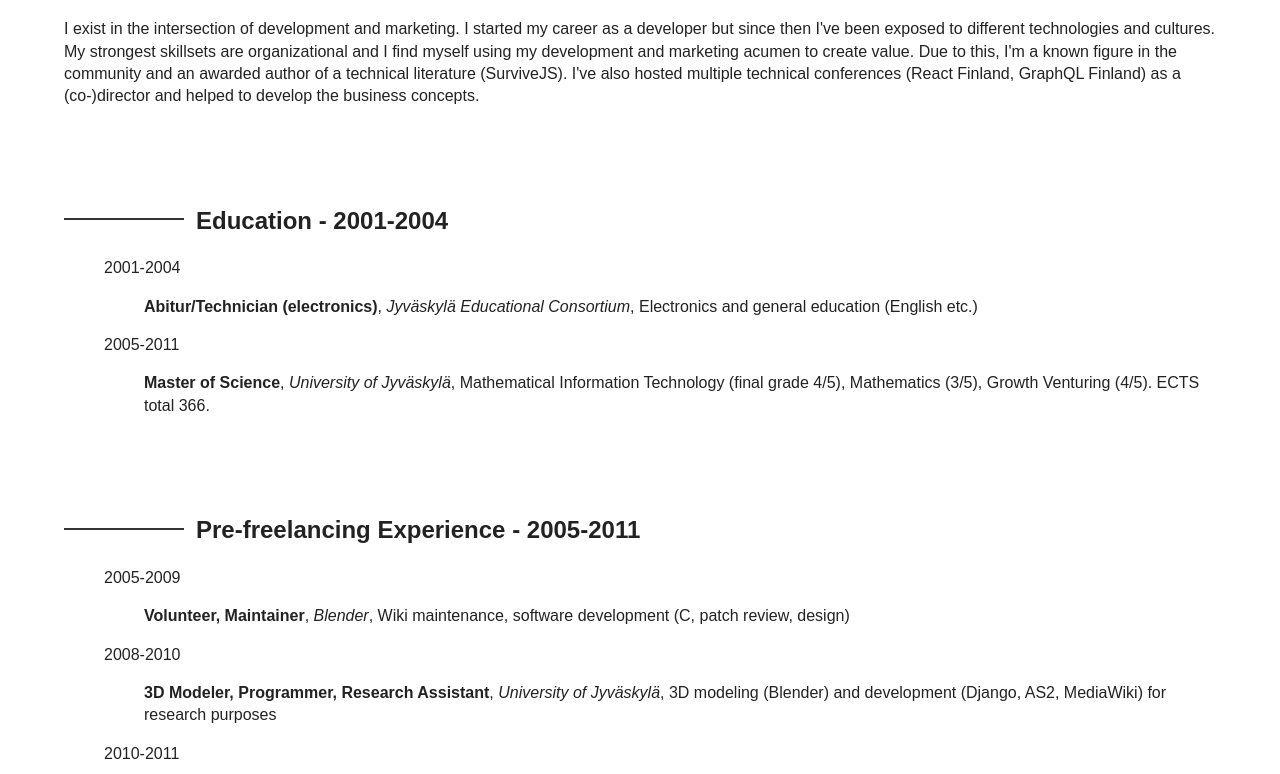
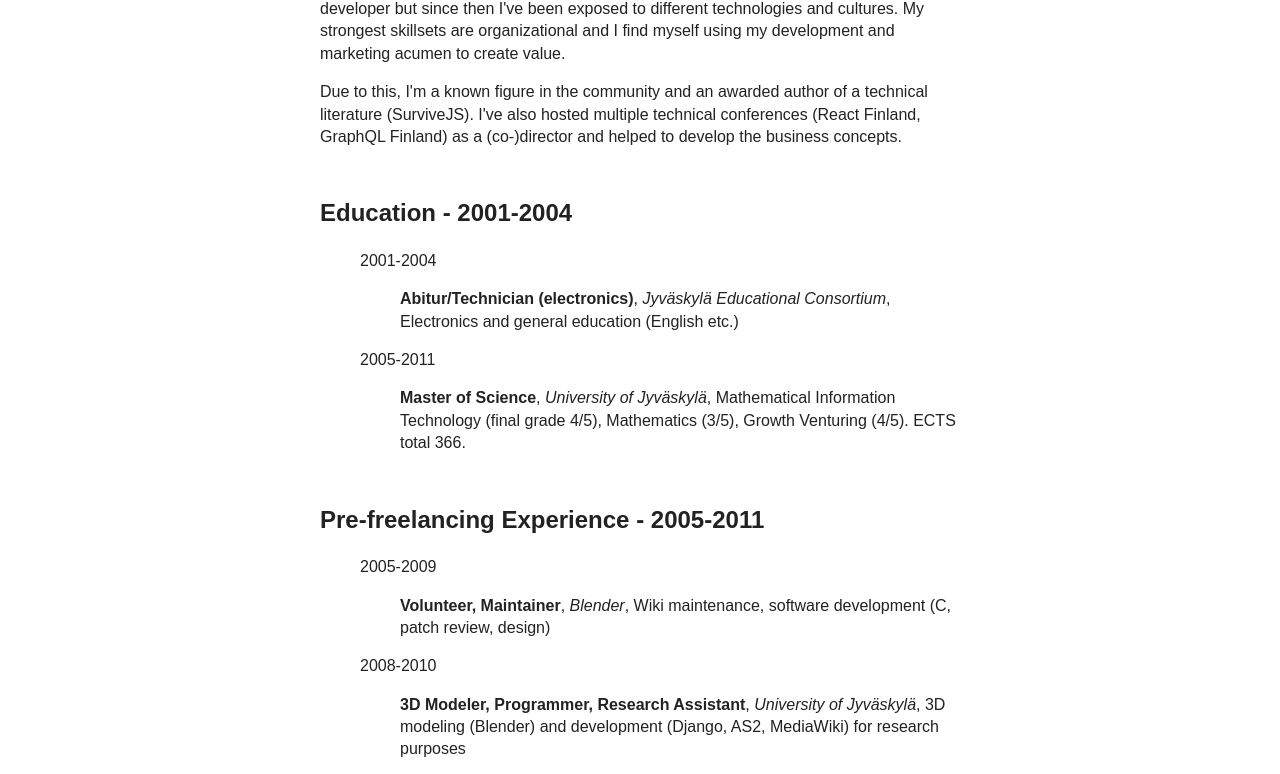
Before and after one commit to bebraw/cv, a website: page index.html in a window 1280 px wide. Shown: the part 112-886 px from the top of the page. Drawn offline with Linux system fonts and the light colour scheme.

Commit message:
chore: Update CV

```diff
--- a/css/custom.css
+++ b/css/custom.css
@@ -1,17 +1,30 @@
-body {
-    margin: 4em;
+@page {
+  size: A4;
+
+  /* this affects the margin in the printer settings */
+  margin: 25mm 25mm 25mm 25mm;
 }
 
-h2::before {
-  float: left;
-  width: 5em;
-  height: 2px;
-  margin-top: 0.6em;
-  margin-right: 0.5em;
-  background: #333;
-  content: '';
+body {
+  margin: 0 auto;
+  max-width: 50vw;
+}
+
+@media print {
+  body {
+    max-width: inherit;
+  }
+}
+
+
+h1, h2, h3, h4, h5 {
+  page-break-after: avoid;
+  page-break-inside: avoid;
+}
+table, figure, dl {
+  page-break-inside: avoid;
 }
 
 h2 {
-  margin-top: 4em;
+  margin-top: 2em;
 }
--- a/index.html
+++ b/index.html
@@ -20,7 +20,8 @@
         <![endif]-->
 
         <h1 id="juho-veps-l-inen-survivejs">Juho Vepsäläinen - SurviveJS</h1>
-<p>I exist in the intersection of development and marketing. I started my career as a developer but since then I&#39;ve been exposed to different technologies and cultures. My strongest skillsets are organizational and I find myself using my development and marketing acumen to create value. Due to this, I&#39;m a known figure in the community and an awarded author of a technical literature (SurviveJS). I&#39;ve also hosted multiple technical conferences (React Finland, GraphQL Finland) as a (co-)director and helped to develop the business concepts.</p>
+<p>I exist in the intersection of development and marketing. I started my career as a developer but since then I&#39;ve been exposed to different technologies and cultures. My strongest skillsets are organizational and I find myself using my development and marketing acumen to create value.</p>
+<p>Due to this, I&#39;m a known figure in the community and an awarded author of a technical literature (SurviveJS). I&#39;ve also hosted multiple technical conferences (React Finland, GraphQL Finland) as a (co-)director and helped to develop the business concepts.</p>
 <h2 id="education-2001-2004">Education - 2001-2004</h2>
 <ul>
 <dl>
@@ -75,6 +76,8 @@
 <p>The second edition of React Finland in 2019 was even a greater success and it reached 400 attendees while gaining highly favorable feedback. The event was a major step for the brand and overall execution of the event was on a good level. As a director, I was responsible for the overall planning, certain technical bits (asset generator, site), and marketing (content marketing supported by other initiatives).</p>
 <p>On SurviveJS side, I&#39;ve focused more on consulting since 2017 due to demand. My clients include companies such as Kapsch, eBay, and Kleiner Perkins in addition to a number of smaller companies requiring my specific attention. I&#39;ve been exposed to businesses of different sizes while gaining insight to how they operate.</p>
 <p>At the moment, I live in Vienna and I am one of the organizers of React Vienna while being active and known figure in the community. My time in Vienna has taught me a lot about different cultures while I&#39;ve also picked up the basics of the German language.</p>
+<p style="page-break-after:always;"></p>
+
 <h2 id="open-source-experience">Open Source Experience</h2>
 <p>My story with open source begins with Blender. Incidentally I came upon the project through a university course during which I needed to perform some 3D modeling. As it happens one thing lead to another and I ended up modifying the codebase and submitting changes as patches. My previous experience with embedded C came in handy. Eventually I became a maintainer of the node section of the application and even visited annual Blender Conference a few times, once a speaker.</p>
 <p>Since then I have done plenty of development on my own. Most of my projects are available under my GitHub account (<a href="https://github.com/bebraw)">https://github.com/bebraw)</a>. Besides these some reside below the account of a local geek collective, Geek Collision, which I helped to establish (<a href="https://github.com/geekcollision)">https://github.com/geekcollision)</a>. I&#39;ve listed a few examples below. Not all of them might be popular but that doesn&#39;t mean they aren&#39;t useful.</p>
@@ -120,6 +123,8 @@
 </dt><dd><p> <strong>Basic</strong>, <em>A2</em> or <em>B1</em> most likely</p>
 </dd></dl>
 </ul>
+<p style="page-break-after:always;"></p>
+
 <h2 id="computer-skills">Computer Skills</h2>
 <ul>
 <dl>
@@ -143,7 +148,7 @@
 </dt><dd><p> Node.js, Blender, vim, Visual Studio Code</p>
 </dd></dl>
 </ul>
-<p>There&#39;s likely a lot more but it&#39;s hard to list everything. These days I prefer to see myself rather as an architect. I can design and implement complex systems alone given enough time although it&#39;s possible to proceed faster in a good team. I also know about tradeoffs and can operate under heavy pressure while appreciating slack time to allow preparation for the future.</p>
+<p>I can design and implement complex systems alone given enough time although it&#39;s possible to proceed faster in a good team. I also know about tradeoffs and can operate under heavy pressure while appreciating slack time to allow preparation for the future.</p>
 <h2 id="interests">Interests</h2>
 <ul>
 <dl>
```
Also changed, not shown: cv.md (+8 -2 lines), 1 other file.
